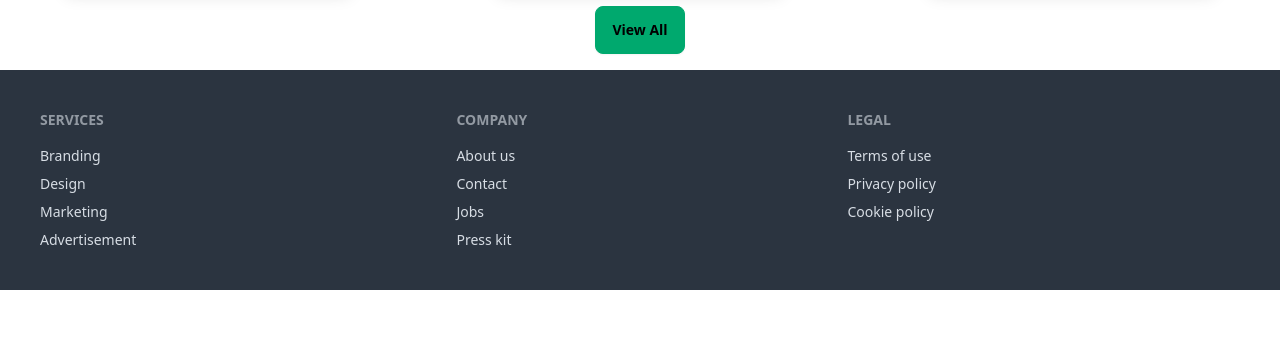
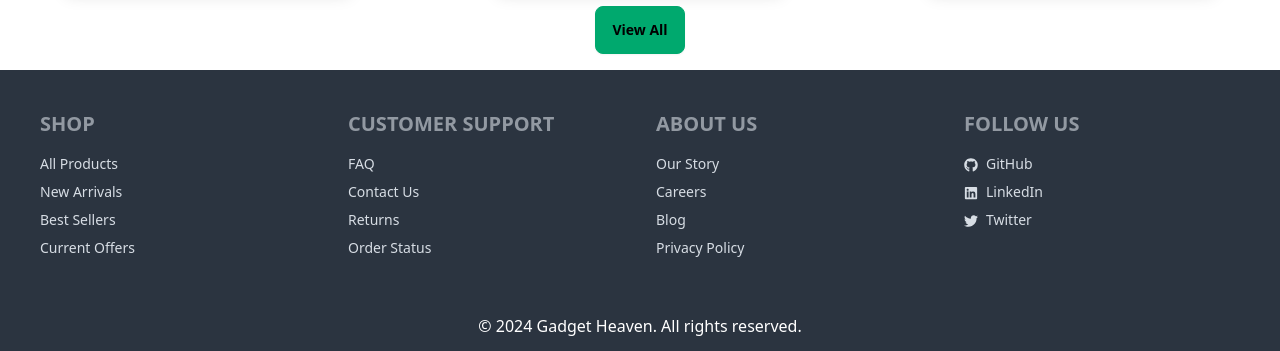
Before and after one commit to programming-hero-web-course-4/b10a8-gadget-heaven-Anas1347, a React (Vite) app: page / in a window 1280 px wide. Shown: the part 2198-2549 px from the top of the page. Before the commit the page ends 2488 px from the top, so only its background shows below. Built offline with nearby package versions, Linux system fonts and the light colour scheme.

Commit message:
home responsive done

```diff
--- a/package.json
+++ b/package.json
@@ -14,6 +14,7 @@
     "match-sorter": "^7.0.0",
     "react": "^18.3.1",
     "react-dom": "^18.3.1",
+    "react-icons": "^5.3.0",
     "react-router-dom": "^6.27.0",
     "react-toastify": "^10.0.6",
     "sort-by": "^1.2.0"
--- a/src/components/Banner.jsx
+++ b/src/components/Banner.jsx
@@ -1,5 +1,6 @@
 import { Link } from "react-router-dom";
 import bannerImage from "../assets/banner.jpg";
+
 const Banner = () => {
   return (
     <div>
@@ -14,16 +15,16 @@ const Banner = () => {
         </p>
 
         <Link to="/dashboard">
-          <button className="btn btn-primary mb-4">Shop Now</button>
+          <button className="btn btn-primary mb-4 sm:mb-0">Shop Now</button>
         </Link>
       </div>
 
-      <div className="flex justify-center mb-4 -mt-32 ">
-        <div className="border-8 rounded-lg ">
+      <div className="flex justify-center mb-4 -mt-32">
+        <div className="border-8 rounded-lg">
           <img
             src={bannerImage}
             alt="Tech Accessories"
-            className="w-[1000px] h-[400px] object-cover rounded-lg "
+            className="w-[1000px] h-[400px] object-cover rounded-lg hidden sm:block"
           />
         </div>
       </div>
--- a/src/components/Footer.jsx
+++ b/src/components/Footer.jsx
@@ -1,28 +1,61 @@
+import { Link } from "react-router-dom";
+import { FaGithub, FaLinkedin, FaTwitter } from 'react-icons/fa';
+
 const Footer = () => {
   return (
-    <div>
-      <footer className="footer bg-neutral text-neutral-content p-10">
+    <div className="bg-neutral text-white">
+      <footer className="container mx-auto footer text-neutral-content p-10 grid grid-cols-1 sm:grid-cols-2 lg:grid-cols-4 gap-8">
+
+        {/* Product and Services Section */}
         <nav>
-          <h6 className="footer-title">Services</h6>
-          <a className="link link-hover">Branding</a>
-          <a className="link link-hover">Design</a>
-          <a className="link link-hover">Marketing</a>
-          <a className="link link-hover">Advertisement</a>
+          <h6 className="footer-title text-xl">Shop</h6>
+          <Link to="/products" className="link link-hover">All Products</Link>
+          <Link to="/new-arrivals" className="link link-hover">New Arrivals</Link>
+          <Link to="/best-sellers" className="link link-hover">Best Sellers</Link>
+          <Link to="/sales" className="link link-hover">Current Offers</Link>
         </nav>
+
+        {/* Customer Support Section */}
         <nav>
-          <h6 className="footer-title">Company</h6>
-          <a className="link link-hover">About us</a>
-          <a className="link link-hover">Contact</a>
-          <a className="link link-hover">Jobs</a>
-          <a className="link link-hover">Press kit</a>
+          <h6 className="footer-title text-xl">Customer Support</h6>
+          <Link to="/faq" className="link link-hover">FAQ</Link>
+          <Link to="/contact" className="link link-hover">Contact Us</Link>
+          <Link to="/returns" className="link link-hover">Returns</Link>
+          <Link to="/order-status" className="link link-hover">Order Status</Link>
         </nav>
+
+        {/* About the Company Section */}
         <nav>
-          <h6 className="footer-title">Legal</h6>
-          <a className="link link-hover">Terms of use</a>
-          <a className="link link-hover">Privacy policy</a>
-          <a className="link link-hover">Cookie policy</a>
+          <h6 className="footer-title text-xl">About Us</h6>
+          <Link to="/about" className="link link-hover">Our Story</Link>
+          <Link to="/careers" className="link link-hover">Careers</Link>
+          <Link to="/blog" className="link link-hover">Blog</Link>
+          <Link to="/privacy-policy" className="link link-hover">Privacy Policy</Link>
         </nav>
+
+        {/* Social Media Section */}
+        <nav>
+          <h6 className="footer-title text-xl">Follow Us</h6>
+          <a href="https://github.com" className="link link-hover">
+            <FaGithub className="inline-block mr-2" />
+            GitHub
+          </a>
+          <a href="https://linkedin.com" className="link link-hover">
+            <FaLinkedin className="inline-block mr-2" />
+            LinkedIn
+          </a>
+          <a href="https://twitter.com" className="link link-hover">
+            <FaTwitter className="inline-block mr-2" />
+            Twitter
+          </a>
+        </nav>
+
       </footer>
+
+
+      <div className="bg-neutral text-center p-4">
+        <p>&copy; 2024 Gadget Heaven. All rights reserved.</p>
+      </div>
     </div>
   );
 };
--- a/src/components/Items.jsx
+++ b/src/components/Items.jsx
@@ -2,20 +2,20 @@ import { NavLink } from "react-router-dom";
 
 const Items = ({ items }) => {
   return (
-    <div className=" ">
+    <div>
       <div
         role="tablist"
-        className="tabs tabs-boxed  gap-8 bg-gray-200 font-bold"
+        className="tabs tabs-boxed gap-8 bg-gray-200 font-bold overflow-x-auto sm:flex-col sm:overflow-x-hidden sm:overflow-y-hidden sm:w-full sm:px-2"
       >
         <NavLink
           to="/"
           className={({ isActive }) =>
-            `tab rounded-lg transition w-full  capitalize ${
-              isActive ? "tab-active " : ""
+            `tab rounded-lg transition w-full capitalize ${
+              isActive ? "tab-active" : ""
             }`
           }
         >
-          All Products
+          All
         </NavLink>
 
         {items.map((item) => (
@@ -24,7 +24,9 @@ const Items = ({ items }) => {
             role="tab"
             to={`/categories/${item.category}`}
             className={({ isActive }) =>
-              `tab capitalize ${isActive ? "tab-active " : " "}`
+              `tab capitalize ${
+                isActive ? "tab-active" : " "
+              }`
             }
           >
             {item.category}
--- a/src/components/Navbar.jsx
+++ b/src/components/Navbar.jsx
@@ -5,8 +5,8 @@ const Navbar = () => {
   const location = useLocation();
 
   return (
-    <div >
-      <div className=" navbar backdrop-blur-xl bg-white/30 px-10 z-50 fixed">
+    <div>
+      <div className="navbar backdrop-blur-xl bg-white/30 px-10 z-50 fixed">
         <div className="navbar-start">
           <div className="dropdown">
             <div tabIndex={0} role="button" className="btn btn-ghost lg:hidden">
@@ -40,9 +40,7 @@ const Navbar = () => {
               <li>
                 <NavLink
                   to="/dashboard"
-                  className={
-                    location.pathname === "/dashboard" ? "font-bold" : ""
-                  }
+                  className={location.pathname === "/dashboard" ? "font-bold" : ""}
                 >
                   Dashboard
                 </NavLink>
@@ -50,9 +48,7 @@ const Navbar = () => {
               <li>
                 <NavLink
                   to="/statistics"
-                  className={
-                    location.pathname === "/statistics" ? "font-bold" : ""
-                  }
+                  className={location.pathname === "/statistics" ? "font-bold" : ""}
                 >
                   Statistics
                 </NavLink>
@@ -60,9 +56,7 @@ const Navbar = () => {
               <li>
                 <NavLink
                   to="/all-products"
-                  className={
-                    location.pathname === "/all-products" ? "font-bold" : ""
-                  }
+                  className={location.pathname === "/all-products" ? "font-bold" : ""}
                 >
                   All Products
                 </NavLink>
@@ -87,9 +81,7 @@ const Navbar = () => {
             <li>
               <NavLink
                 to="/dashboard"
-                className={
-                  location.pathname === "/dashboard" ? "font-bold" : ""
-                }
+                className={location.pathname === "/dashboard" ? "font-bold" : ""}
               >
                 Dashboard
               </NavLink>
@@ -97,9 +89,7 @@ const Navbar = () => {
             <li>
               <NavLink
                 to="/statistics"
-                className={
-                  location.pathname === "/statistics" ? "font-bold" : ""
-                }
+                className={location.pathname === "/statistics" ? "font-bold" : ""}
               >
                 Statistics
               </NavLink>
@@ -107,9 +97,7 @@ const Navbar = () => {
             <li>
               <NavLink
                 to="/all-products"
-                className={
-                  location.pathname === "/all-products" ? "font-bold" : ""
-                }
+                className={location.pathname === "/all-products" ? "font-bold" : ""}
               >
                 All Products
               </NavLink>
@@ -118,13 +106,13 @@ const Navbar = () => {
         </div>
 
         <div className="navbar-end gap-3">
-          <Link to="/dashboard" className="relative w-10 h-10">
+          <Link to="/dashboard" className="relative w-10 h-10 hidden lg:block">
             <img
               src="https://img.icons8.com/?size=100&id=87&format=png&color=000000"
               alt="Wishlist"
             />
           </Link>
-          <Link to="/dashboard" className="relative w-10 h-10">
+          <Link to="/dashboard" className="relative w-10 h-10 hidden lg:block">
             <img
               src="https://img.icons8.com/?size=100&id=42382&format=png&color=000000"
               alt="Cart"
```
Also changed, not shown: 1 other file (tests, documents, lock files or other folders).
